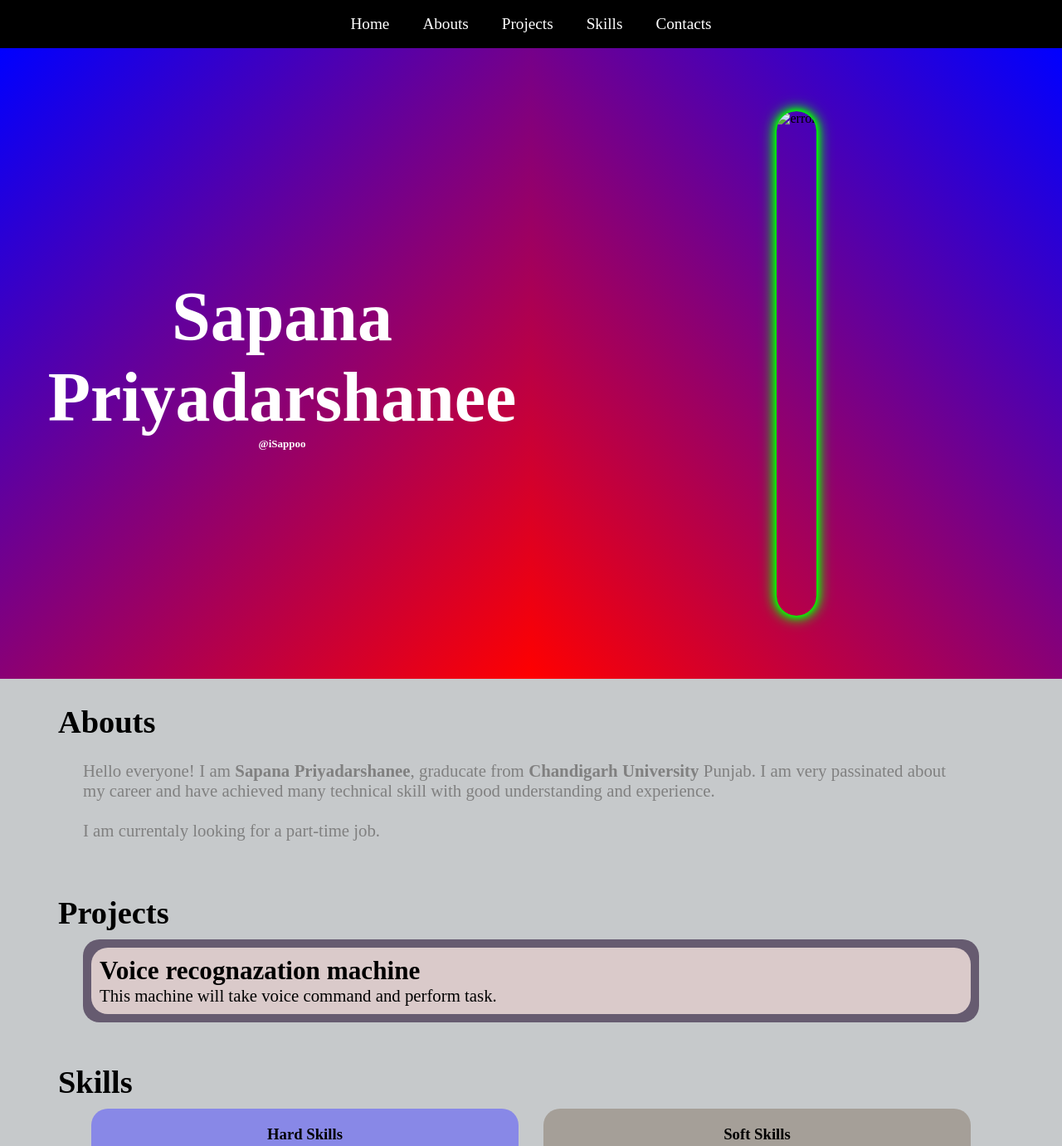
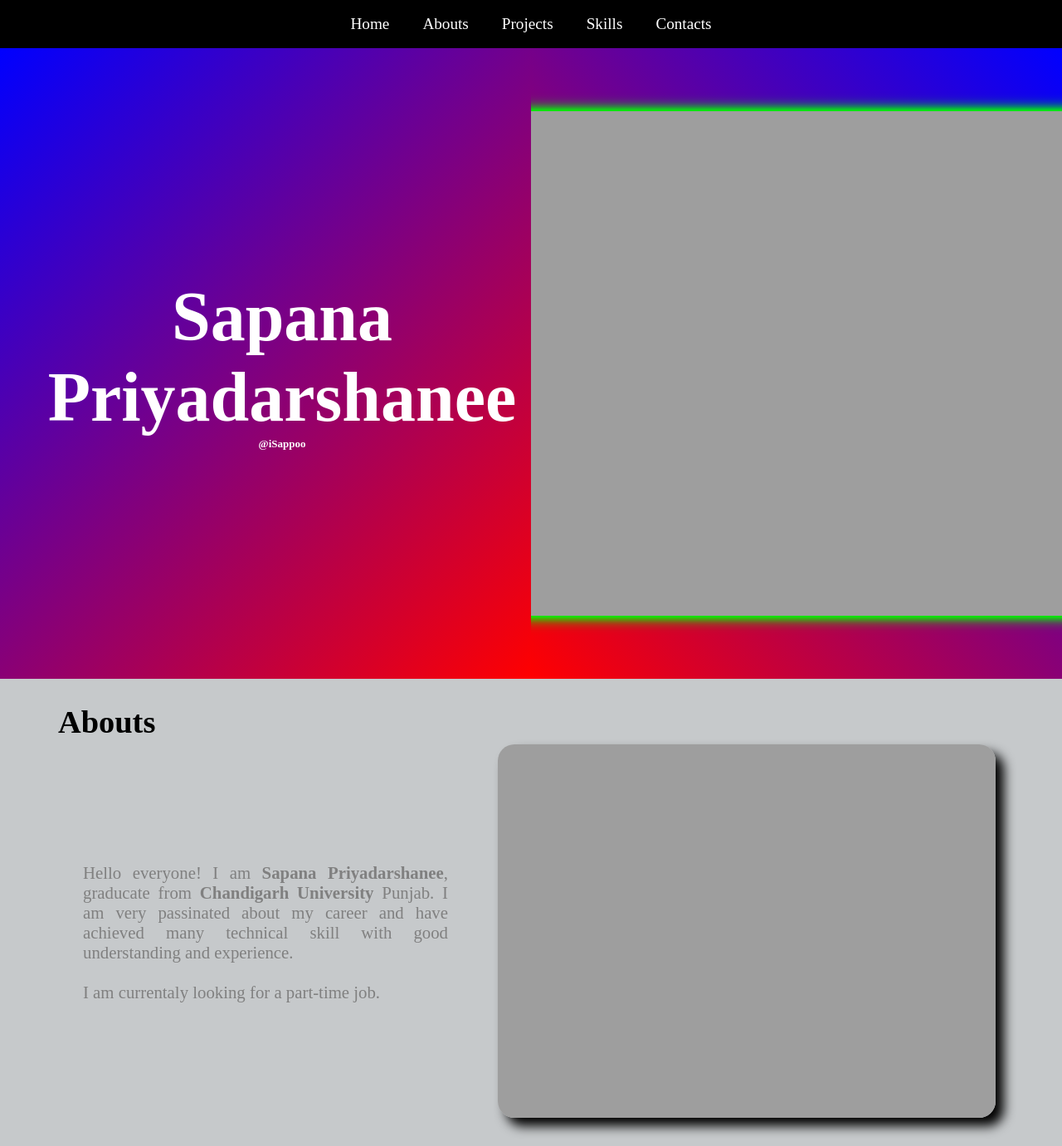
Before and after one commit to iSappoo/portfolio, a plain HTML site: page index.html in a window 1280 px wide. Shown: the top 1381 px of the page at 83% size. Drawn offline with Linux system fonts and the light colour scheme; the site is published under a folder, as on GitHub Pages, so addresses that start at the root find nothing.

Commit message:
Update index.html

```diff
--- a/index.html
+++ b/index.html
@@ -30,7 +30,7 @@
                     <h6>@iSappoo</h6>
                 </div>
                 <div class="image-div">
-                    <img src="/docs/Sapana6.jpg" alt="error">
+                    <img src="docs/Sapana6.jpg" alt="error">
                 </div>
             </div>
         </section>
@@ -41,7 +41,7 @@
                     <p class="paragraph"></p>
                 </div>
                 <div class="abouts-pic">
-                    <img src="/docs/Sapana2.jpg" alt="">
+                    <img src="docs/Sapana2.jpg" alt="">
                 </div>
             </div>
         </section>
```
